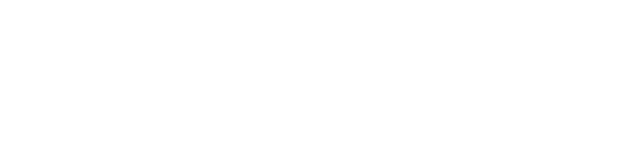
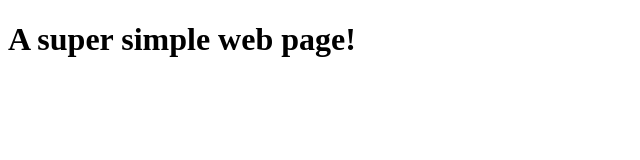
Before and after one commit to piero80/corso-javascript, a plain HTML site: page 05/oop/index.html in a window 1280 px wide. Shown: the whole page, without its empty margins (0-640 px from the left). Drawn offline with Linux system fonts and the light colour scheme.

```diff
--- a/05/oop/index.html
+++ b/05/oop/index.html
@@ -8,6 +8,7 @@
     <title>Document</title>
   </head>
   <body>
+    <h1>A super simple web page!</h1>
     <script src="index.js"></script>
   </body>
 </html>
```
Also changed, not shown: 06/table/build-table.js (+146 -1 lines).
